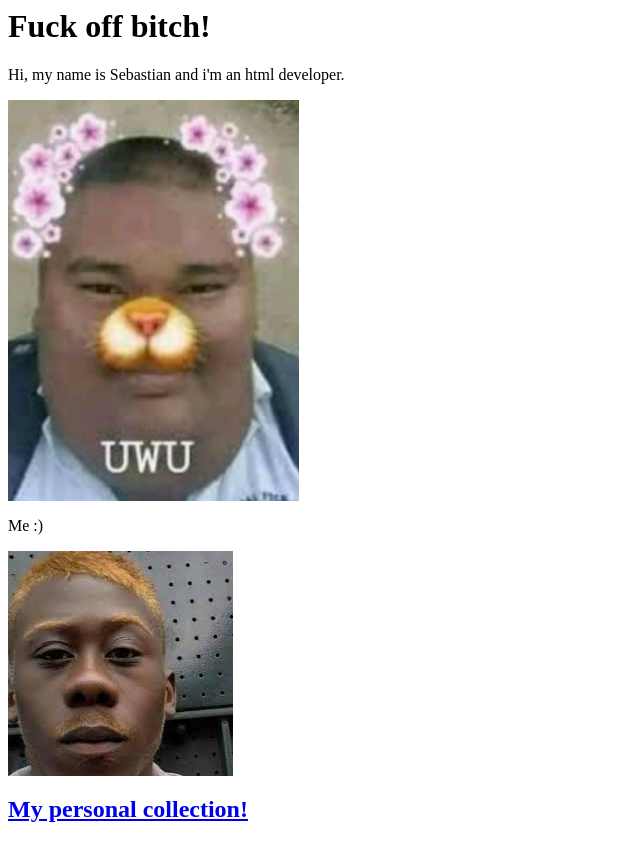
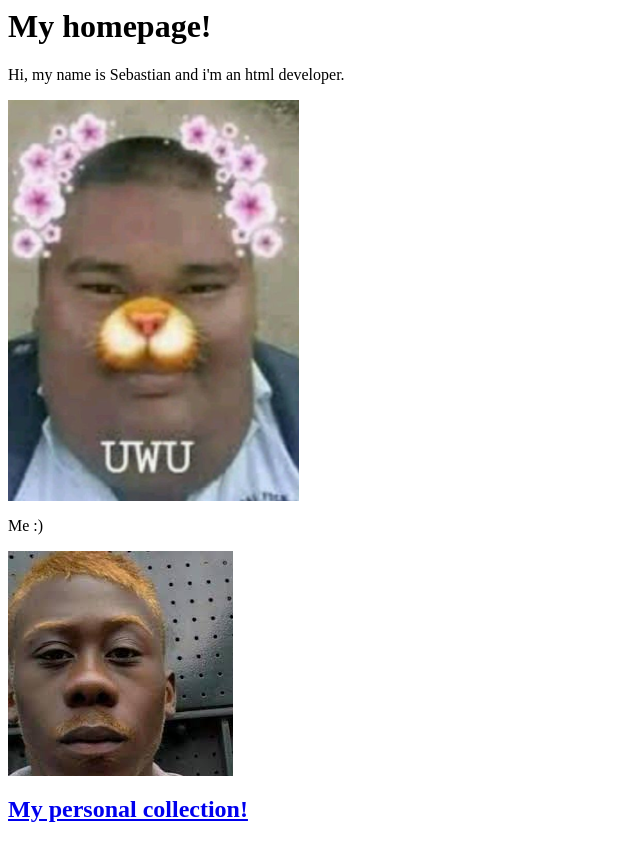
Before and after one commit to spet81/EgirlUwu, a plain HTML site: page index.html in a window 1280 px wide. Shown: the whole page, without its empty margins (0-640 px from the left). Drawn offline with Linux system fonts and the light colour scheme.

Commit message:
Edit ur mom

```diff
--- a/index.html
+++ b/index.html
@@ -3,7 +3,7 @@
 
     </head>
     <body>
-        <h1><b>Fuck off bitch!</b></h1>
+        <h1><b>My homepage!</b></h1>
         <p>Hi, my name is Sebastian and i'm an html developer.</p>
         <img src="/assets/img/uwu.jpg"><p>Me :)</p>
         <a href="/assets/img/lol.pdf" download>
```
